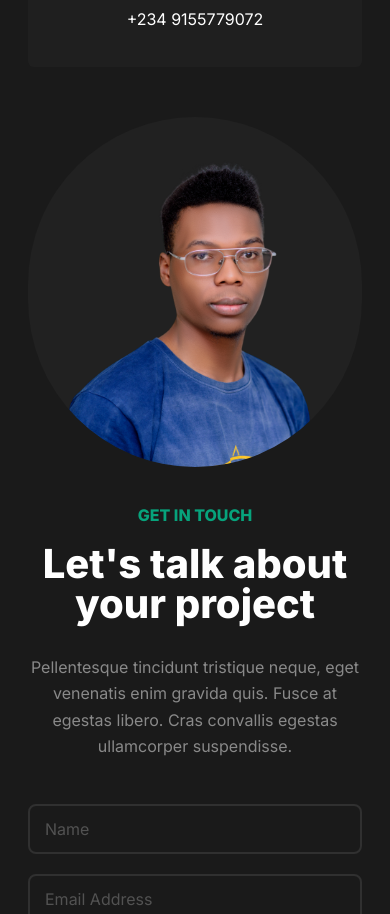
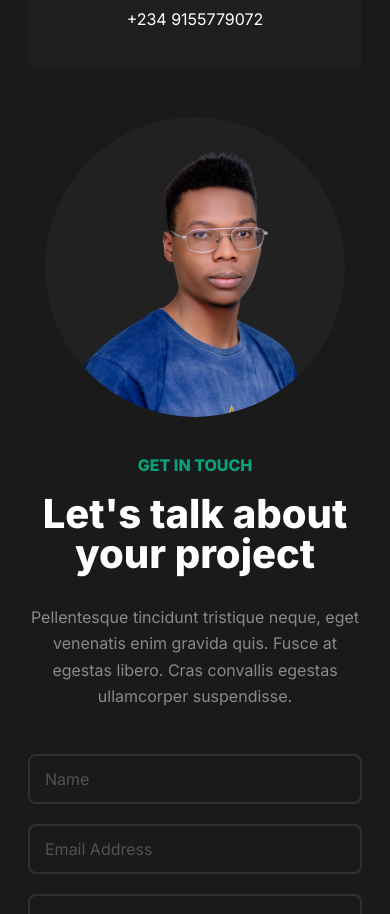
Before and after one commit to faosy-adebimpe/faosy-adebimpe, a Next.js app: page /contact in a window 390 px wide. Shown: the part 1066-1980 px from the top of the page. Built offline with nearby package versions, Linux system fonts and the light colour scheme.

Commit message:
resize image again

```diff
--- a/src/app/contact/page.tsx
+++ b/src/app/contact/page.tsx
@@ -50,7 +50,8 @@ const Contact = () => {
 
             <div className="mt-[50px] md:mt-[70px] lg:mt-[100px] sm:flex sm:gap-[35px] sm:items-center">
                 {/* <div className="size-[440px] sm:size-[300px] md:size-[400px] lg:size-[500px] xl:size-[600px] bg-[#212121] flex justify-center items-center rounded-full overflow-hidden"> */}
-                <div className="size-[350px] sm:size-[300px] md:size-[400px] lg:size-[500px] xl:size-[600px] bg-[#212121] flex justify-center items-center rounded-full overflow-hidden mx-auto max-w-full">
+                {/* <div className="size-[350px] sm:size-[300px] md:size-[400px] lg:size-[500px] xl:size-[600px] bg-[#212121] flex justify-center items-center rounded-full overflow-hidden mx-auto max-w-full"> */}
+                <div className="size-[300px] sm:size-[300px] md:size-[400px] lg:size-[500px] xl:size-[600px] bg-[#212121] flex justify-center items-center rounded-full overflow-hidden mx-auto max-w-full">
                     <Image
                         src={profileImage}
                         width={500}
```
